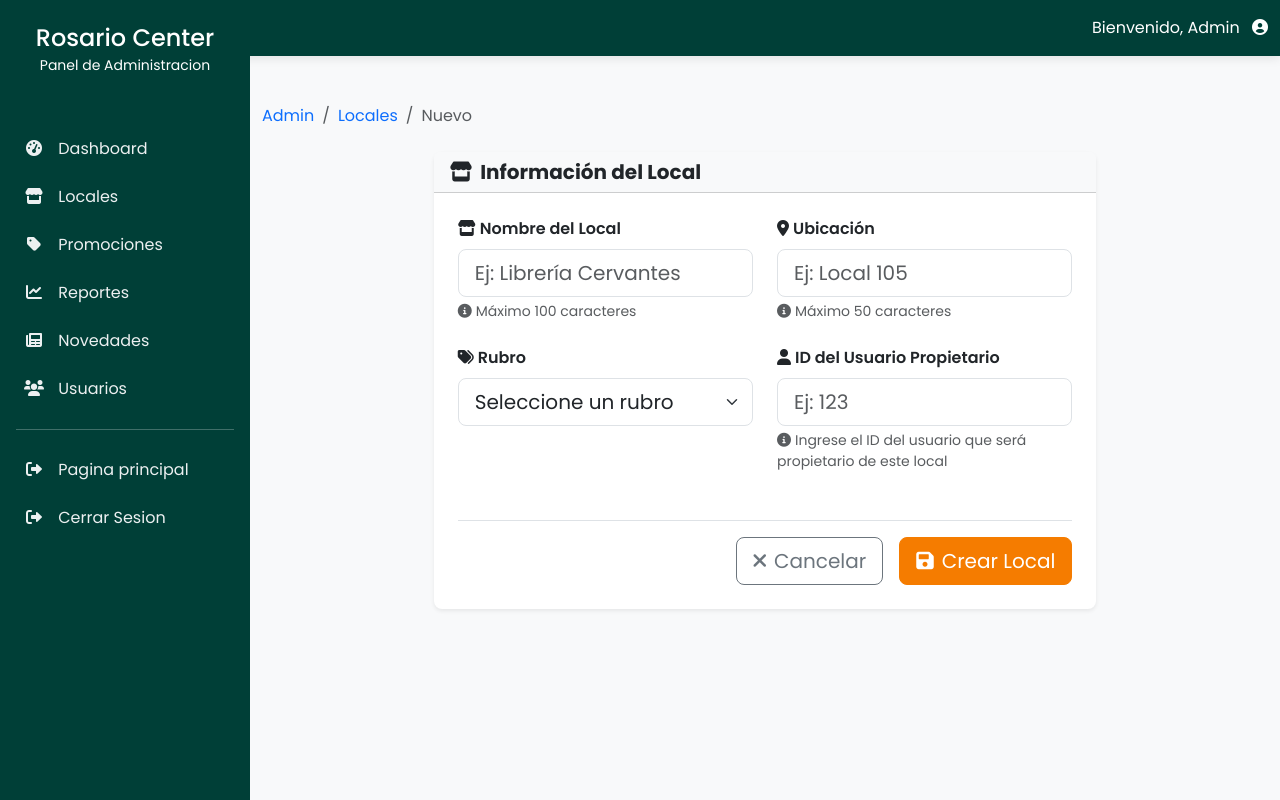
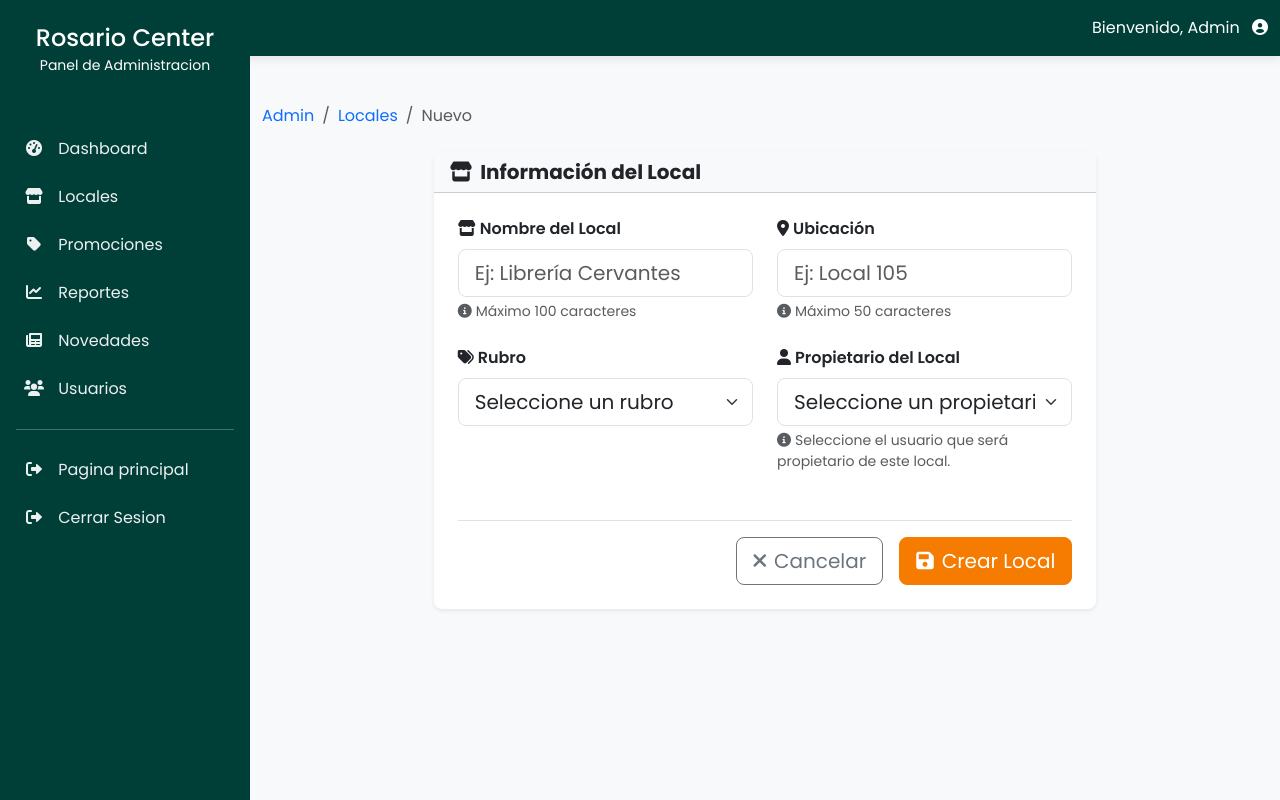
Before and after one commit to RodrigoMari/Gestion-shopping, a PHP site: page /gestion-shopping/admin/locales/create.php in a window 1280 px wide. Run offline with PHP 8.4, Linux system fonts and the light colour scheme; tables that the repository leaves empty or names only in its code hold one stand-in row (values such as "Sample post").

Commit message:
Cambio posibles valores para busquedas y crear local

```diff
--- a/public/admin/locales/create.php
+++ b/public/admin/locales/create.php
@@ -1,6 +1,14 @@
 <?php
+require_once '../../../config/database.php';
+require_once '../../../config/config.php';
+require_once '../../../src/usuarios/model.php';
+
 //$success = isset($_GET['success']) ? 'Local creado con éxito.' : null;
 $error = isset($_GET['error']) ? urldecode($_GET['error']) : null;
+
+// Asumimos que $conn (conexión a BBDD) está definida en un archivo incluido antes
+// por ejemplo en admin_header.php o similar, ya que getAllUsuariosDuenos la necesita.
+$result_duenos = getAllDuenos($conn);
 ?>
 <!DOCTYPE html>
 <html lang="es">
@@ -24,7 +32,6 @@ $error = isset($_GET['error']) ? urldecode($_GET['error']) : null;
     <div class="flex-grow-1">
     <?php include '../../../includes/admin_header.php'; ?>
       <main class="container my-5">
-        <!-- Breadcrumb -->
         <nav aria-label="breadcrumb" class="mb-4">
           <ol class="breadcrumb">
             <li class="breadcrumb-item"><a href="<?= PUBLIC_URL ?>admin/dashboard.php" class="text-decoration-none">Admin</a></li>
@@ -104,16 +111,27 @@ $error = isset($_GET['error']) ? urldecode($_GET['error']) : null;
                     </div>
 
                     <div class="col-md-6 mb-4">
-                      <label for="id_usuario" class="form-label fw-semibold">
-                        <i class="fas fa-user me-1"></i>ID del Usuario Propietario
-                      </label>
-                      <input type="number" class="form-control form-control-lg"
-                        id="id_usuario" name="id_usuario" required
-                        placeholder="Ej: 123"
-                        value="<?= isset($_POST['id_usuario']) ? htmlspecialchars($_POST['id_usuario']) : '' ?>">
-                      <div class="form-text">
-                        <i class="fas fa-info-circle me-1"></i>Ingrese el ID del usuario que será propietario de este local
-                      </div>
+                        <label for="id_usuario" class="form-label fw-semibold">
+                            <i class="fas fa-user me-1"></i>Propietario del Local
+                        </label>
+                        <select class="form-select form-select-lg" id="id_usuario" name="id_usuario" required>
+                            <option value="">Seleccione un propietario</option>
+                            <?php
+                            if ($result_duenos && mysqli_num_rows($result_duenos) > 0) {
+                                while ($dueno = mysqli_fetch_assoc($result_duenos)) {
+                                    $id_propietario = htmlspecialchars($dueno['codUsuario']);
+                                    $nombre_propietario = htmlspecialchars($dueno['nombreUsuario']);
+
+                                    $selected = (isset($_POST['id_usuario']) && $_POST['id_usuario'] == $dueno['codUsuario']) ? 'selected' : '';
+
+                                    echo "<option value=\"$id_propietario\" $selected>$nombre_propietario (ID: $id_propietario)</option>";
+                                }
+                            }
+                            ?>
+                        </select>
+                        <div class="form-text">
+                            <i class="fas fa-info-circle me-1"></i>Seleccione el usuario que será propietario de este local.
+                        </div>
                     </div>
                   </div>
 
@@ -134,8 +152,6 @@ $error = isset($_GET['error']) ? urldecode($_GET['error']) : null;
     </div>
   </div>
 
-
   <script src="https://cdn.jsdelivr.net/npm/bootstrap@5.3.3/dist/js/bootstrap.bundle.min.js" integrity="sha384-YvpcrYf0tY3lHB60NNkmXc5s9fDVZLESaAA55NDzOxhy9GkcIdslK1eN7N6jIeHz" crossorigin="anonymous"></script>
 </body>
-
 </html>
--- a/public/promociones.php
+++ b/public/promociones.php
@@ -57,12 +57,6 @@ if ($result_promociones instanceof mysqli_result) {
       <div class="col-12 col-md-5">
         <input type="text" class="form-control" name="buscar" placeholder="Buscar por local, rubro o Promocion" value="<?= htmlspecialchars($busqueda) ?>">
       </div>
-      <div class="col-6 col-md-3 col-lg-2">
-        <input type="number" class="form-control" name="codLocal" min="1" placeholder="Codigo de local" value="<?= htmlspecialchars($codLocal ?? '') ?>">
-      </div>
-      <div class="col-6 col-md-3 col-lg-2">
-        <input type="number" class="form-control" name="codPromo" min="1" placeholder="Codigo de Promocion" value="<?= htmlspecialchars($codPromo ?? '') ?>">
-      </div>
       <div class="col-12 col-md-auto d-flex align-items-center gap-2">
         <button type="submit" class="btn btn-warning">Buscar</button>
         <?php if ($hasFilters): ?>
--- a/src/usuarios/model.php
+++ b/src/usuarios/model.php
@@ -140,6 +140,18 @@ function getAllUsuarios($conn)
     }
 }
 
+function getAllDuenos($conn)
+{
+    $sql = "SELECT * FROM usuarios WHERE tipoUsuario = 'dueno de local' ORDER BY codUsuario ASC";
+    $result = $conn->query($sql);
+
+    if ($result) {
+        return $result;
+    } else {
+        return "Error: " . $conn->error;
+    }
+}
+
 function actualizarCategoriaCliente($conn, $codCliente)
 {
     $sql = "SELECT COUNT(*) as total
```
Also changed, not shown: public/admin/locales/edit.php (+59 -18 lines), public/admin/locales/locales.php (+6 -2 lines).
